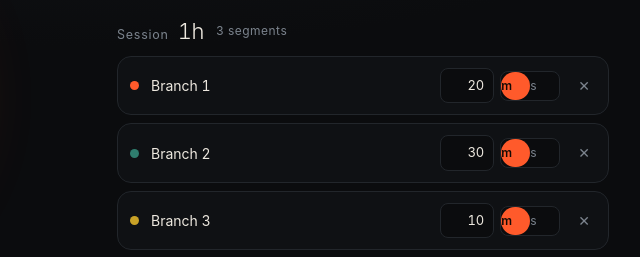
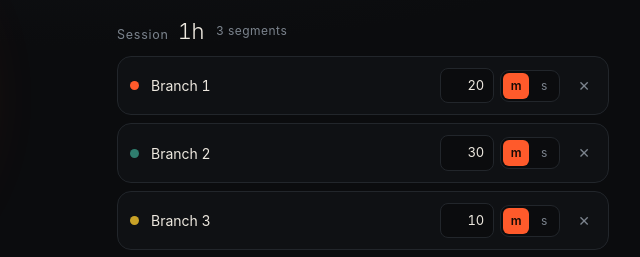
Before and after one commit to vguttikonda07/timgo, a plain HTML site: page index.html in a window 1280 px wide. Shown: the part 226-483 px from the top of the page, 551-1191 px from the left. Drawn offline with Linux system fonts and the light colour scheme.

Commit message:
Toggle graphic update

```diff
--- a/index.html
+++ b/index.html
@@ -94,15 +94,18 @@
   .seg input.dur.free{flex-basis:82px;width:82px}   /* 1:01:01 needs the room */
   .seg input.dur:focus{outline:0;border-color:var(--ember)}
   .seg input.dur.bad{border-color:var(--ember);color:var(--ember)}
-  .units{display:flex;background:var(--ink);border:1px solid var(--line);
-    border-radius:8px;overflow:hidden;flex:0 0 auto}
-  .u{background:0;border:0;color:var(--mute);font:inherit;font-size:12px;
-    padding:8px 0;line-height:1;width:29px;cursor:pointer;transition:.12s}
+  .units{display:flex;gap:2px;padding:2px;background:var(--ink);
+    border:1px solid var(--line);border-radius:9px;flex:0 0 auto}
+  .u{appearance:none;-webkit-appearance:none;background:0;border:0;
+    border-radius:6px;                              /* override the global pill */
+    display:flex;align-items:center;justify-content:center;
+    color:var(--mute);font:inherit;font-size:12px;line-height:1;
+    width:26px;height:26px;padding:0;cursor:pointer;transition:.12s}
   .u:hover{color:var(--bone)}
   .u[data-on]{background:var(--ember);color:#140A05;font-weight:600}
-  .u:focus-visible{outline:2px solid var(--ember);outline-offset:-2px}
+  .u:focus-visible{outline:2px solid var(--ember);outline-offset:1px}
   .seg .unit{font-size:11px;color:var(--mute)}
-  .kill{background:0;border:0;color:var(--mute);padding:6px;line-height:0}
+  .kill{background:0;border:0;color:var(--mute);padding:6px;line-height:0;border-radius:7px}
   .kill:hover{color:var(--ember)}
   .add{background:0;border:1px dashed var(--line-2);color:var(--mute);
     width:100%;justify-content:center;padding:11px;margin-top:10px}
@@ -174,7 +177,7 @@
   @keyframes slide{from{transform:translateX(100%)}to{transform:none}}
   .drawer header{display:flex;align-items:center;justify-content:space-between;margin-bottom:16px}
   .drawer h2{margin:0;font-size:13px;font-weight:600;letter-spacing:.24em;text-transform:uppercase}
-  .x{background:0;border:0;color:var(--mute);font-size:16px;padding:6px;line-height:0}
+  .x{background:0;border:0;color:var(--mute);font-size:16px;padding:6px;line-height:0;border-radius:7px}
   .x:hover{color:var(--bone)}
   #libsearch{width:100%;padding:11px 12px;font-size:14px;border-radius:11px}
   #libsearch::-webkit-search-cancel-button{filter:invert(.6)}
--- a/sw.js
+++ b/sw.js
@@ -1,4 +1,4 @@
-const CACHE = "timgo-v12";
+const CACHE = "timgo-v13";
 const FILES = ["./", "./index.html", "./manifest.json", "./icon-192.png", "./icon-512.png", "./apple-touch-icon.png", "./favicon.png", "./icon-maskable-192.png", "./icon-maskable-512.png"];
 
 self.addEventListener("install", e => {
```
